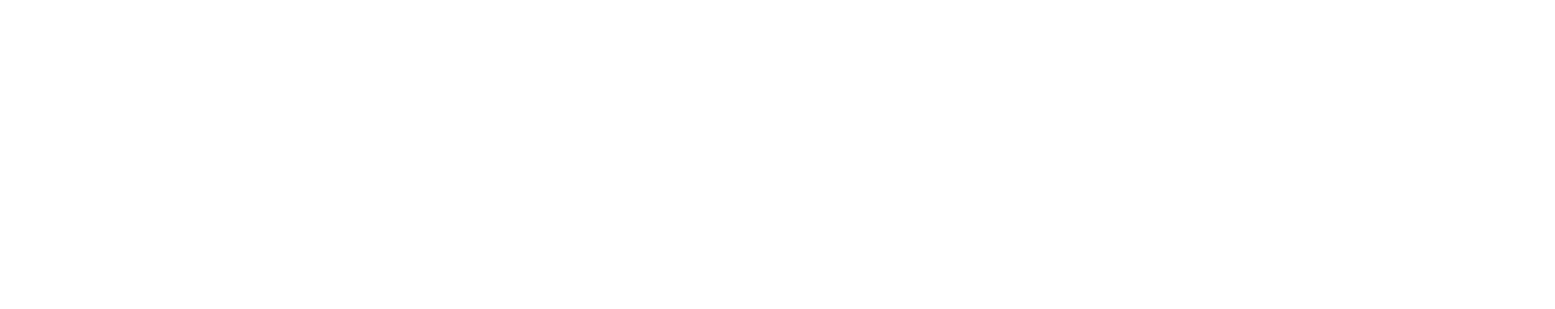
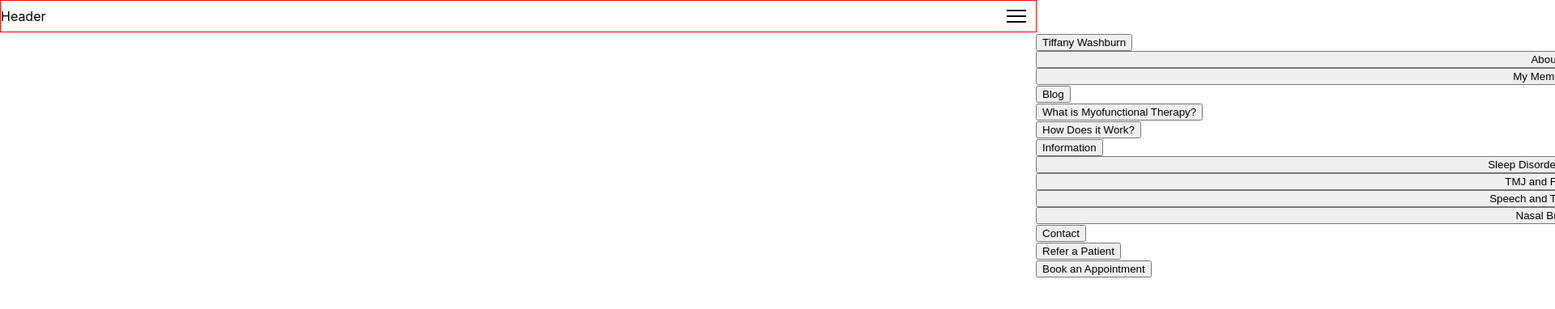
Before and after one commit to rynmgdlno/myo-spir, a Next.js app: page /blog in a window 1280 px wide. Shown: the top 382 px of the page at 81% size, 1920 px wide, since content can reach past the window. Built offline with nearby package versions, Linux system fonts and the light colour scheme.

Commit message:
Base menu built out

```diff
--- a/package.json
+++ b/package.json
@@ -11,6 +11,7 @@
   "dependencies": {
     "contentful": "^9.1.32",
     "dotenv": "^16.0.1",
+    "hamburger-react": "^2.5.0",
     "next": "12.1.6",
     "react": "18.2.0",
     "react-dom": "18.2.0",
--- a/pages/_app.js
+++ b/pages/_app.js
@@ -1,9 +1,13 @@
+import Layout from "../src/components/layout";
 
-
-import '../styles/globals.css'
+import "../styles/globals.css";
 
 function MyApp({ Component, pageProps }) {
-  return <Component {...pageProps} />
+  return (
+    <Layout>
+      <Component {...pageProps} />
+    </Layout>
+  );
 }
 
-export default MyApp
+export default MyApp;
--- a/pages/index.js
+++ b/pages/index.js
@@ -23,7 +23,7 @@
       </Head>
 
       <main className={styles.main}>
-        <Header menuTree={props.items}/>
+        {/* <Header menuTree={props.items}/> */}
       </main>
     </div>
   );
--- a/src/components/button/index.js
+++ b/src/components/button/index.js
@@ -1,13 +1,11 @@
-import React from 'react'
 
-import './button.scss'
+// import styles from './button.module.scss'
 
-const Button = () => {
+const Button = ({ children, ...props  }) => {
+
   return (
-    <div>
-
-    </div>
-  );
-};
+    <button type='button' {...props}>{children}</button>
+  )
+}
 
 export default Button
--- a/src/components/footer/index.js
+++ b/src/components/footer/index.js
@@ -1,6 +1,6 @@
 import React from 'react'
 
-import './footer.scss'
+import styles from './footer.module.scss'
 
 const Footer = () => {
   return (
--- a/src/components/header/header.module.scss
+++ b/src/components/header/header.module.scss
@@ -0,0 +1,44 @@
+.header {
+  width: 100vw;
+  height: 40px;
+  display: flex;
+  align-items: center;
+  justify-content: space-between;
+  position: absolute;
+  border: 1px solid red;
+
+  .menu {
+    // * menu
+    width: 100vw;
+    height: calc(100vh - 40px);
+    position: absolute;
+    top: 40px;
+    right: 0;
+    display: flex;
+    flex-direction: column;
+    transition: all .1s ease-in-out;
+
+    &.open {
+      right: 0;
+    }
+
+    &.closed {
+      right: -100vw;
+    }
+    nav {
+      border: none;
+      // * menu item
+
+      nav {
+        // * sub menu wrapper
+        display: flex;
+        flex-direction: column;
+      }
+    }
+  }
+}
+
+// * menu Transitions:
+.menuTransitionEnter {
+  right: 100%;
+}
--- a/src/components/header/index.js
+++ b/src/components/header/index.js
@@ -1,46 +1,51 @@
 import { useEffect, useRef, useState } from "react";
 import Link from "next/link";
+
+import { CSSTransition } from "react-transition-group";
+import Hamburger from "hamburger-react";
+
+import Button from "../button";
 
 import styles from "./header.module.scss";
 
 import { menuTree } from "../../generative/menuTree";
 
 const Header = props => {
+  const [isOpen, setIsOpen] = useState(false);
   // const { menuTree } = props
   return (
     <div className={styles.header}>
       <p>Header</p>
-      <Menu menuTree={menuTree} />
+      <Hamburger toggled={isOpen} toggle={setIsOpen} color="#000" size={24} />
+      <Menu menuTree={menuTree} isOpen={isOpen}/>
     </div>
   );
 };
 
 export default Header;
 
-const Menu = props => {
-  const { menuTree } = props;
-  // const staticMenu =
+const Menu = ({ isOpen, menuTree }) => {
+  const [menuToggle, setMenuToggle] = useState(null);
+
+  const menuClass = isOpen ? `${styles.open}` : `${styles.closed}`;
+  console.log(menuClass)
   return (
-    <nav>
-      {menuTree.map(entry => {
-        if (entry.children) {
-          entry.children.map(child => {
-            {
-              /* return <MenuItem key={child.id} name={child.name}/>; */
-            }
-            return (
-              <p key={child.id}>
-                {child.name}
-              </p>
-            );
-          });
-        }
-      })}
+    <nav className={`${styles.menu} ${menuClass}`}>
+      {menuTree.map(entry =>
+        <MenuItem
+          key={entry.id}
+          name={entry.name}
+          menuToggle={menuToggle}
+          setMenuToggle={setMenuToggle}
+        >
+          {entry.children}
+        </MenuItem>
+      )}
     </nav>
   );
 };
 
-const MenuItem = ({ isMobile, title, children, menuToggle, setMenuToggle }) => {
+const MenuItem = ({ isMobile, name, children, menuToggle, setMenuToggle }) => {
   const dropDownRef = useRef(null);
   const [isOpen, setIsOpen] = useState(false);
 
@@ -65,8 +70,18 @@
   );
 
   return (
-    <nav className={styles.menuItem}>
-
+    <nav ref={dropDownRef}>
+      <Button>
+        {name}
+      </Button>
+      {children &&
+        <nav className={styles.subMenu}>
+          {children.map(child =>
+            <Button key={child.id}>
+              {child.name}
+            </Button>
+          )}
+        </nav>}
     </nav>
   );
 };
--- a/src/components/layout/index.js
+++ b/src/components/layout/index.js
@@ -1,11 +1,14 @@
-import React from 'react'
+import Header from '../header'
+import Footer from '../footer'
 
-import './layout.scss'
+import styles from './layout.module.scss'
 
-const Layout = () => {
+const Layout = ({ children }) => {
   return (
-    <div>
-
+    <div className={styles.layout}>
+      <Header  />
+      { children }
+      <Footer />
     </div>
   );
 };
```
Also changed, not shown: src/components/footer/footer.module.scss (added), src/components/footer/footer.scss (deleted), src/components/layout/layout.module.scss (added), src/components/layout/layout.scss (deleted), 1 other file (tests, documents, lock files or other folders).
